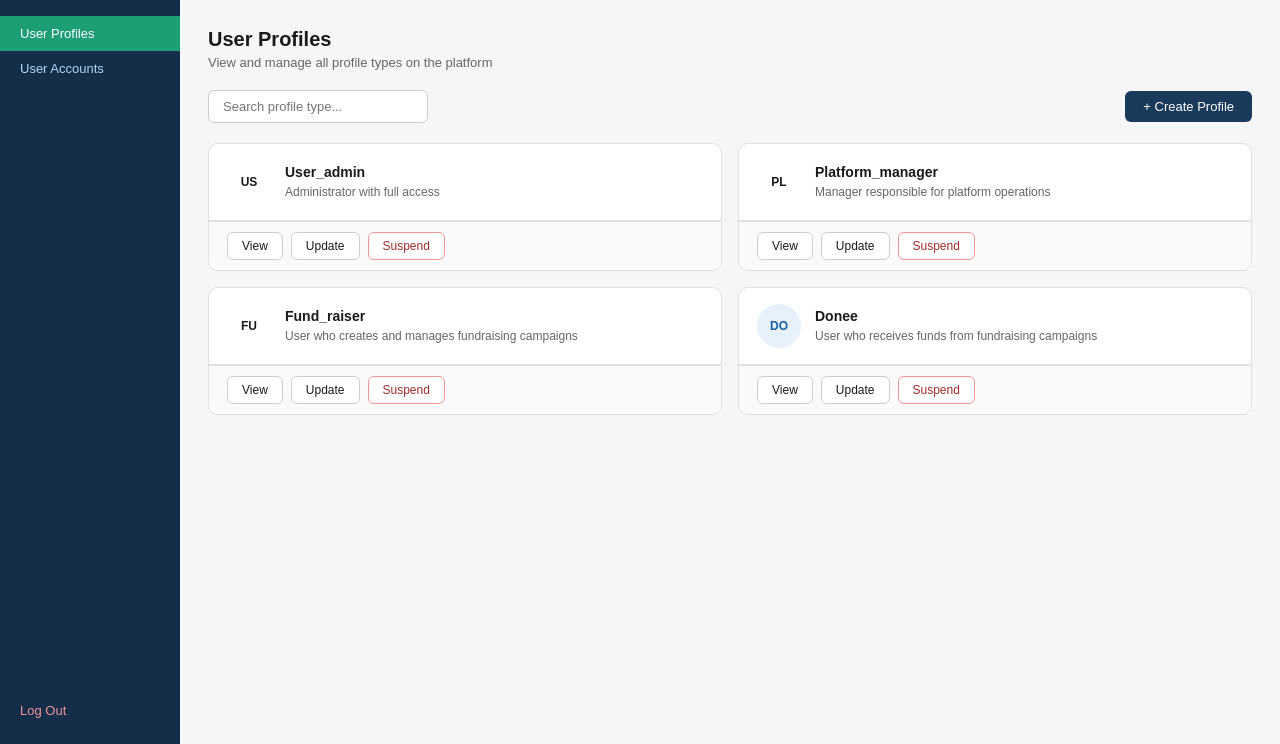
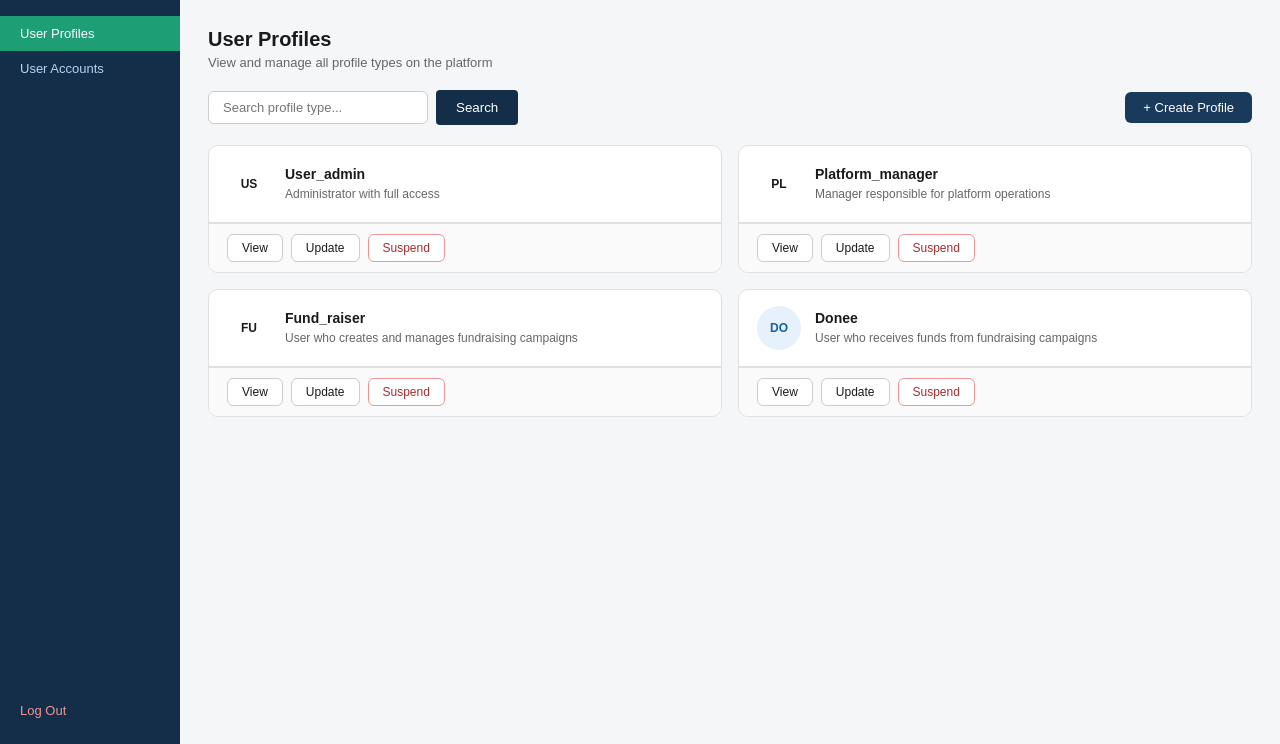
Before and after one commit to reallymeh/CSIT314-T01-gohelpme, a Flask app: page /admin/userprofile in a window 1280 px wide. Shown: the part 56-800 px from the top of the page. Run offline with Flask 3, Linux system fonts and the light colour scheme; data comes from the database, SQL or seed files in the repository.

Commit message:
[Add] Search button, loadProfiles function
loadProfile function to pull profiles from backend for display

```diff
--- a/templates/UserAdminProfiles.html
+++ b/templates/UserAdminProfiles.html
@@ -38,30 +38,30 @@
             <div class="page-sub">View and manage all profile types on the platform</div>
 
         <div class="toolbar">
+            <div class="search-group">
                 <input
                     class="search-box"
                     type="text"
                     id="search-input"
                     placeholder="Search profile type..."
-                    onkeyup="searchProfiles()"
                 />
-                {# BACKEND: url_for points to show_create_profile route in useradminb.py #}
+                <button class="btn-search" id="search-btn">Search</button>
+            </div>
             <a href="{{ url_for('admin_view_profile.show_create_profile') }}" class="btn-primary">
                 + Create Profile
             </a>
         </div>
 
-            {# BACKEND: profiles list passed from DisplayUserProfileController #}
-            {# Each profile object has: name, access, status, description #}
         <div class="grid" id="profile-grid">
+            <!-- Initial profiles rendered by Jinja (server-side) -->
             {% for profile in profiles %}
-                <div class="profile-card" data-name="{{ profile.name | lower }}">
+            <div class="profile-card">
                 <div class="card-top">
                     <div class="icon-circle
-                            {% if profile.name == 'fund raiser' %}icon-fr
-                            {% elif profile.name == 'donee' %}icon-donee
-                            {% elif profile.name == 'platform manager' %}icon-pm
-                            {% elif profile.name == 'user admin' %}icon-admin
+                        {% if profile.name | lower == 'fund raiser' %}icon-fr
+                        {% elif profile.name | lower == 'donee' %}icon-donee
+                        {% elif profile.name | lower == 'platform manager' %}icon-pm
+                        {% elif profile.name | lower == 'user admin' %}icon-admin
                         {% endif %}">
                         {{ profile.name[:2] | upper }}
                     </div>
@@ -71,44 +71,79 @@
                     </div>
                 </div>
                 <div class="card-actions">
-                        {# BACKEND: View button calls GET /admin/viewprofile/<name> → ViewUserProfile boundary #}
                     <button class="act-btn view" onclick="window.location.href='/admin/viewprofile/{{ profile.name }}'">View</button>
-                        {# BACKEND: Update button calls GET /admin/updateprofile/<name> → UpdateUserProfile boundary #}
                     <button class="act-btn" onclick="window.location.href='/admin/updateprofile/{{ profile.name }}'">Update</button>
-                        {# BACKEND: Suspend button calls POST /admin/suspend_user → SuspendUserProfile boundary #}
                     <button class="act-btn danger" onclick="suspendProfile('{{ profile.name }}')">Suspend</button>
                 </div>
             </div>
             {% endfor %}
         </div>
-
         </div>
-
     </div>
 
     <script>
-        // BCE BOUNDARY: DisplayUserProfile
-        // Called on page load — renders [UserProfile] list from DisplayUserProfileController
-        function displayUserProfile() {
-            const grid = document.getElementById('profile-grid');
-            grid.style.display = 'grid';
+        const searchInput = document.getElementById('search-input');
+        const searchBtn = document.getElementById('search-btn');
+        const profileGrid = document.getElementById('profile-grid');
+
+         // Function to load profiles from backend
+        async function loadProfiles(query = '') {
+            try {
+                const response = await fetch(`/admin/search_profiles?q=${encodeURIComponent(query)}`);
+                const profiles = await response.json();
+
+                if (profiles.length === 0) {
+                    profileGrid.innerHTML = `<p class="no-results">No profiles found for "${query}".</p>`;
+                    return;
                 }
 
-        // BCE BOUNDARY: SearchUserProfile
-        // Filters profile cards by name as user types in search box
-        function searchProfiles() {
-            const input = document.getElementById('search-input').value.toLowerCase();
-            const cards = document.querySelectorAll('.profile-card');
-            cards.forEach(card => {
-                const name = card.getAttribute('data-name');
-                card.style.display = name.includes(input) ? 'block' : 'none';
+                let html = '';
+                profiles.forEach(profile => {
+                    html += `
+                        <div class="profile-card">
+                            <div class="card-top">
+                                <div class="icon-circle
+                                    ${profile.name.toLowerCase() === 'fund raiser' ? 'icon-fr' : ''}
+                                    ${profile.name.toLowerCase() === 'donee' ? 'icon-donee' : ''}
+                                    ${profile.name.toLowerCase() === 'platform manager' ? 'icon-pm' : ''}
+                                    ${profile.name.toLowerCase() === 'user admin' ? 'icon-admin' : ''}">
+                                    ${profile.name.substring(0, 2).toUpperCase()}
+                                </div>
+                                <div>
+                                    <div class="card-name">${profile.name}</div>
+                                    <div class="card-desc">${profile.description || ''}</div>
+                                </div>
+                            </div>
+                            <div class="card-actions">
+                                <button class="act-btn view"
+                                        onclick="window.location.href='/admin/viewprofile/${encodeURIComponent(profile.name)}'">
+                                    View
+                                </button>
+                                <button class="act-btn"
+                                        onclick="window.location.href='/admin/updateprofile/${encodeURIComponent(profile.name)}'">
+                                    Update
+                                </button>
+                                <button class="act-btn danger"
+                                        onclick="suspendProfile('${profile.name}')">
+                                    Suspend
+                                </button>
+                            </div>
+                        </div>
+                    `;
                 });
+
+            profileGrid.innerHTML = html;
+        } catch (error) {
+            profileGrid.innerHTML = `<p class="error">Error loading profiles. Please try again later.</p>`;
+            console.error(error);
+        }
     }
 
-        // BCE BOUNDARY: Call displayUserProfile() on page load
-        window.onload = function() {
-            displayUserProfile();
-        };
+        searchBtn.addEventListener('click', () => loadProfiles(searchInput.value.trim()));
+        searchInput.addEventListener('keypress', (e) => {
+        if (e.key === 'Enter') loadProfiles(searchInput.value.trim());
+        });
+
 
         // BCE BOUNDARY: SuspendUserProfile
         // Sends suspend request to SuspendUserProfileController via POST /admin/suspend_user
@@ -124,7 +159,8 @@
                 .then(data => {
                     // displaySuspendSuccess() or displaySuspendFail()
                     alert(data.message);
-                    location.reload();
+                    // Refresh current search after suspend
+                    loadProfiles(searchInput.value.trim());
                 })
                 .catch(() => {
                     alert("Something went wrong!");
```
Lines whose indentation alone changed are shown as unchanged.
